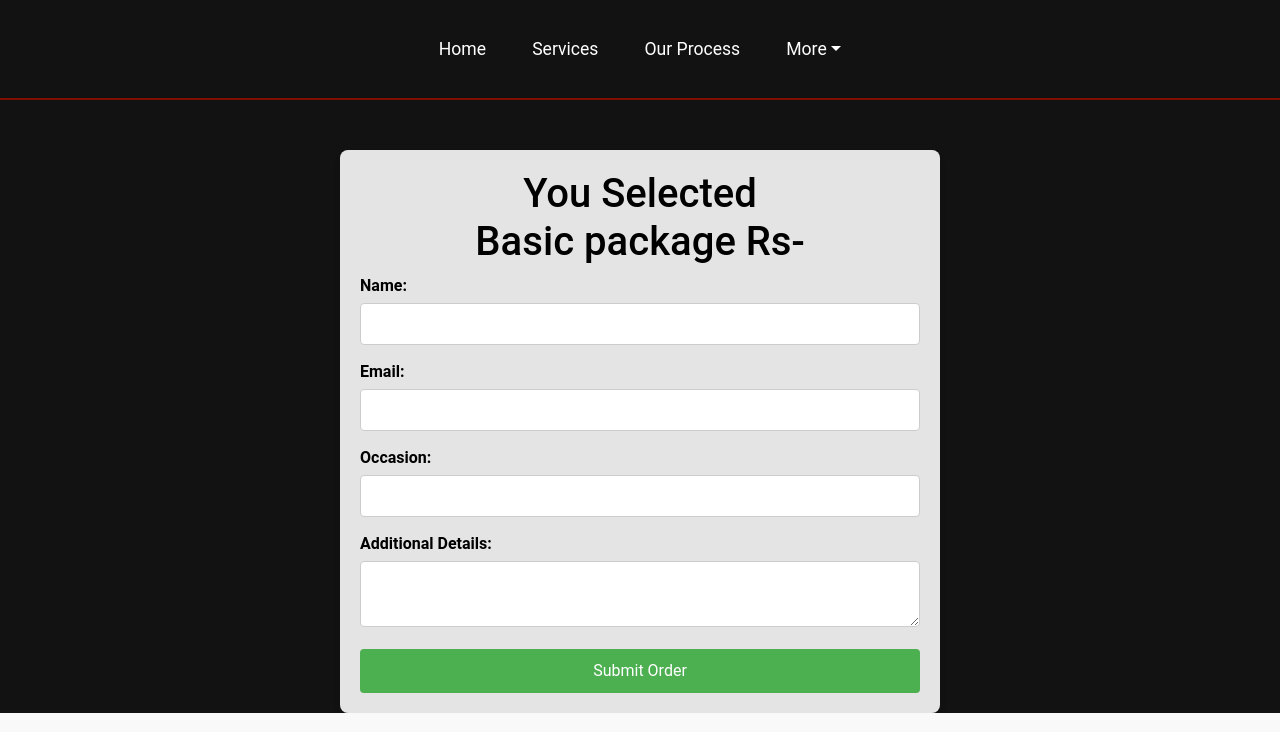
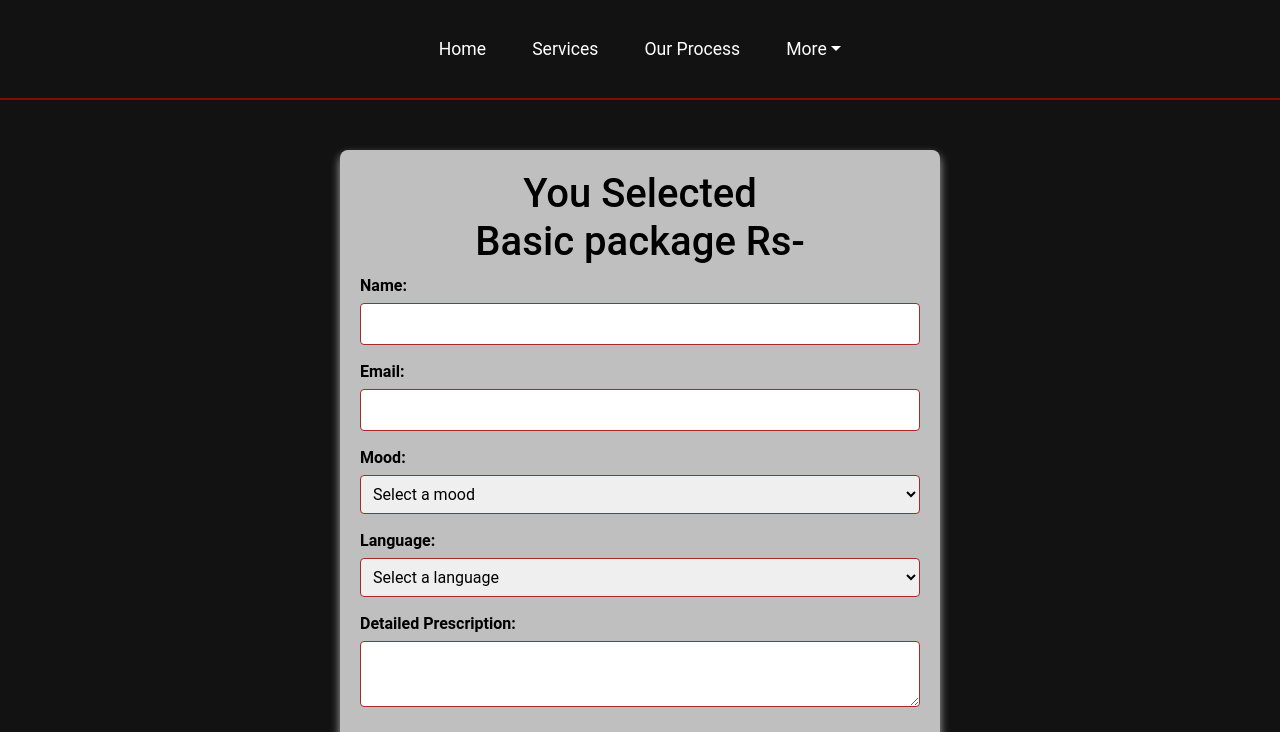
Before and after one commit to anirudddha/my-geet, a React (Vite) app: page /price in a window 1280 px wide. Shown: the top 732 px of the page. Built offline with nearby package versions, Linux system fonts and the light colour scheme; a web font is replaced by a local one.

Commit message:
form updating

```diff
--- a/src/pages/Pricing.jsx
+++ b/src/pages/Pricing.jsx
@@ -2,9 +2,7 @@ import React, { useState } from 'react';
 import './price.css';
 import { useLocation } from 'react-router-dom';
 
-
 const Pricing = () => {
-
   const location = useLocation();
   const params = new URLSearchParams(location.search);
   const price = params.get('price');
@@ -15,6 +13,11 @@ const Pricing = () => {
     occasion: '',
     details: '',
     address: '',
+    mood: '',
+    package: '',
+    language: '',
+    detailedPrescription: '',
+    phone: '',
   });
 
   const handleChange = (e) => {
@@ -27,9 +30,10 @@ const Pricing = () => {
     // Handle form submission, e.g., send data to a server
     console.log('Form Data Submitted:', formData);
   };
+
   return (
     <div className="music-order-form-container">
-      <h1 style={{ color: "black" ,textAlign:"center" }}>You Selected <br /> Basic package Rs-{price}</h1>
+      <h1 style={{ color: "black", textAlign: "center" }}>You Selected <br /> Basic package Rs-{price}</h1>
       <form onSubmit={handleSubmit} className="music-order-form">
         <div className="form-group">
           <label htmlFor="name">Name:</label>
@@ -55,6 +59,7 @@ const Pricing = () => {
           />
         </div>
 
+        {/* Uncomment if needed
         <div className="form-group">
           <label htmlFor="occasion">Occasion:</label>
           <input
@@ -62,6 +67,85 @@ const Pricing = () => {
             id="occasion"
             name="occasion"
             value={formData.occasion}
+            onChange={handleChange}
+            required
+          />
+        </div>
+        */}
+
+        <div className="form-group">
+          <label htmlFor="mood">Mood:</label>
+          <select
+            id="mood"
+            name="mood"
+            value={formData.mood}
+            onChange={handleChange}
+            required
+          >
+            <option value="">Select a mood</option>
+            <option value="Happy">Happy</option>
+            <option value="Sad">Sad</option>
+            <option value="Energetic">Energetic</option>
+            <option value="Celebration">Celebration</option>
+            <option value="Peaceful">Peaceful</option>
+            <option value="Romantic">Romantic</option>
+          </select>
+        </div>
+
+        {/* Uncomment if needed
+        <div className="form-group">
+          <label htmlFor="package">Package:</label>
+          <select
+            id="package"
+            name="package"
+            value={formData.package}
+            onChange={handleChange}
+            required
+          >
+            <option value="">Select a package</option>
+            <option value="Basic">Basic</option>
+            <option value="Standard">Standard</option>
+            <option value="Premium">Premium</option>
+            <option value="Deluxe">Deluxe</option>
+          </select>
+        </div>
+        */}
+
+        <div className="form-group">
+          <label htmlFor="language">Language:</label>
+          <select
+            id="language"
+            name="language"
+            value={formData.language}
+            onChange={handleChange}
+            required
+          >
+            <option value="">Select a language</option>
+            <option value="Hindi">Hindi</option>
+            <option value="English">English</option>
+            <option value="Marathi">Marathi</option>
+            <option value="Punjabi">Punjabi</option>
+          </select>
+        </div>
+
+        <div className="form-group">
+          <label htmlFor="detailedPrescription">Detailed Prescription:</label>
+          <textarea
+            id="detailedPrescription"
+            name="detailedPrescription"
+            value={formData.detailedPrescription}
+            onChange={handleChange}
+            required
+          />
+        </div>
+
+        <div className="form-group">
+          <label htmlFor="phone">Phone:</label>
+          <input
+            type="text"
+            id="phone"
+            name="phone"
+            value={formData.phone}
             onChange={handleChange}
             required
           />
--- a/src/pages/price.css
+++ b/src/pages/price.css
@@ -1,13 +1,14 @@
 /* styles.css */
 .music-order-form-container {
     max-width: 600px;
-    margin: 0 auto;
     padding: 20px;
-    background-color: #ffffffe2;
+    background-color: #ffffffba;
     border-radius: 8px;
-    box-shadow: 0 4px 6px rgba(0, 0, 0, 0.1);
+    box-shadow: 0 5px 10px rgba(255, 255, 255, 0.662);
+    margin-left: auto;
+    margin-right: auto;
     margin-top: 50px;
-
+    margin-bottom: 150px;
 }
 
 .music-order-form h1 {
@@ -27,10 +28,11 @@
 }
 
 .form-group input,
-.form-group textarea {
+.form-group textarea,
+.form-group select {
     width: 100%;
     padding: 8px;
-    border: 1px solid #ccc;
+    border: 1px solid brown;
     border-radius: 4px;
 }
 
```
